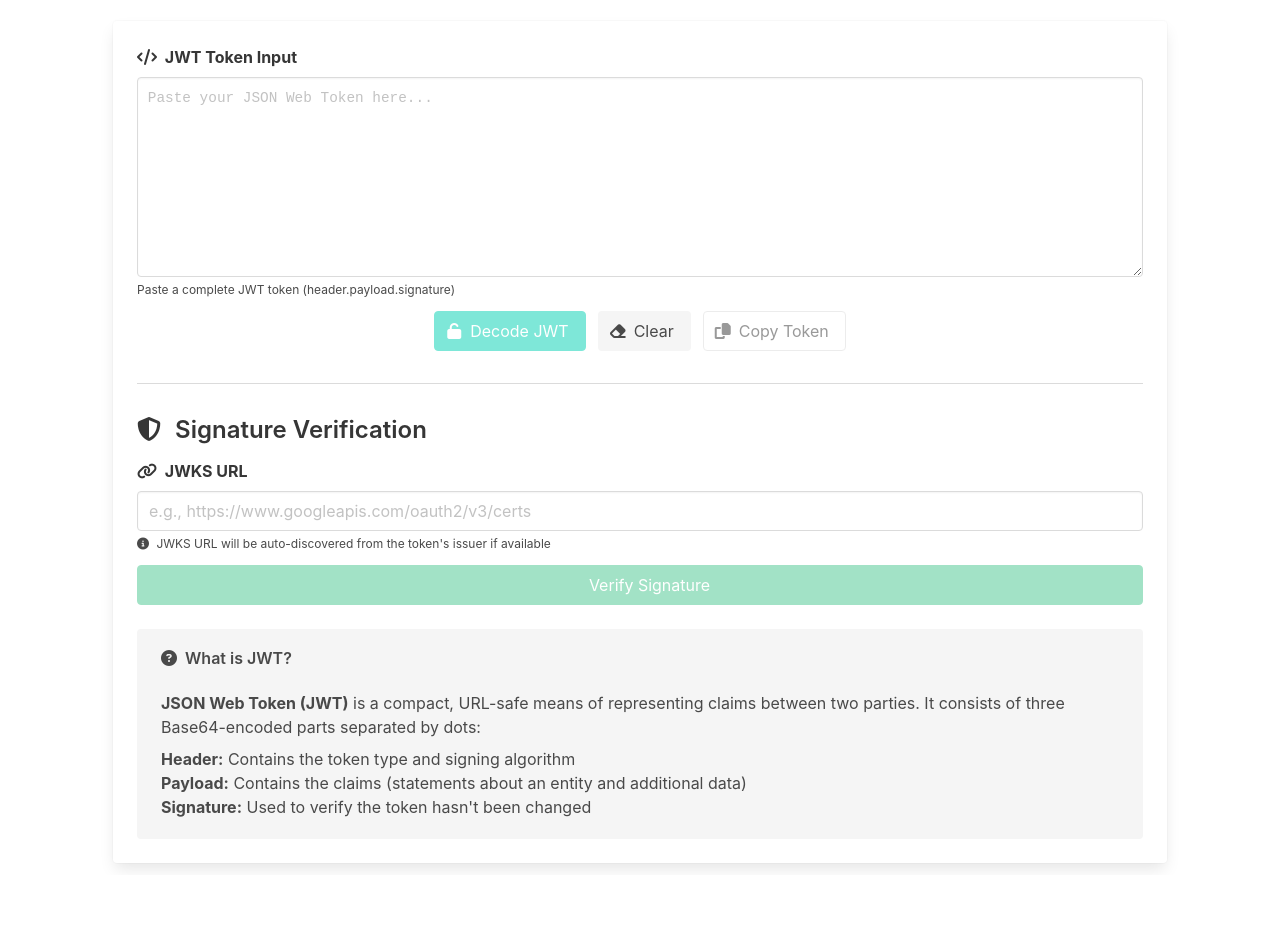
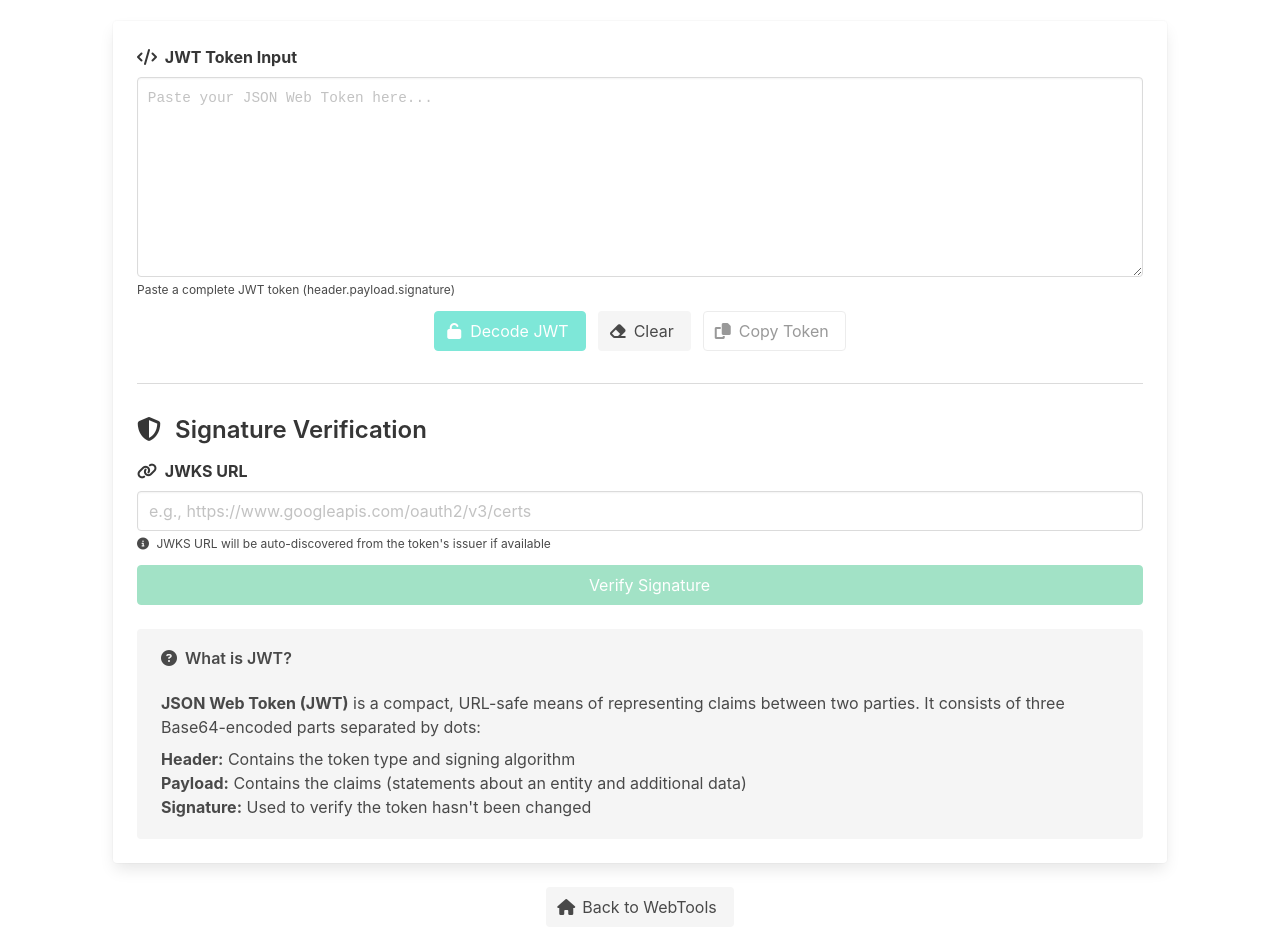
Before and after one commit to cuteribs/webtools, a plain HTML site: page jwt.html in a window 1280 px wide. Shown: the part 101-1040 px from the top of the page. Before the commit the page ends 976 px from the top, so only its background shows below. Drawn offline with nearby package versions, Linux system fonts and the light colour scheme.

Commit message:
minor udpate

```diff
--- a/jwt.html
+++ b/jwt.html
@@ -285,6 +285,16 @@
                         </div>
                     </div>
                 </div>
+
+                <!-- Back to Home -->
+                <div class="has-text-centered mt-5">
+                    <a href="index.html" class="button is-light">
+                        <span class="icon">
+                            <i class="fas fa-home"></i>
+                        </span>
+                        <span>Back to WebTools</span>
+                    </a>
+                </div>
             </div>
         </div>
     </div>
```
Also changed, not shown: index.html (+1 -1 lines), qr.html (+32 -38 lines), string.html (+10 -0 lines), uuid.html (+2 -2 lines).
